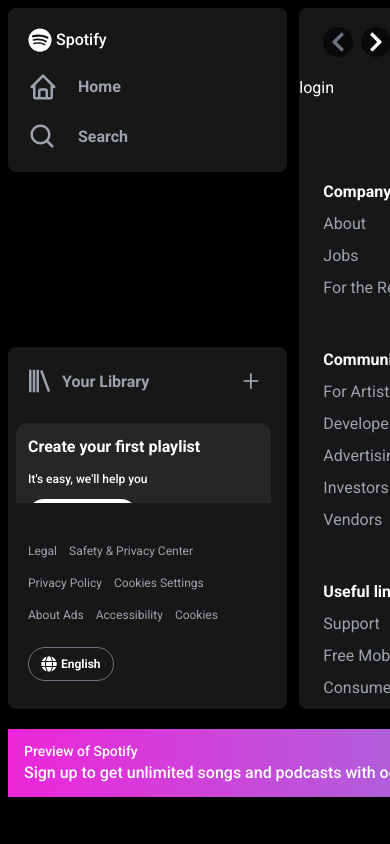
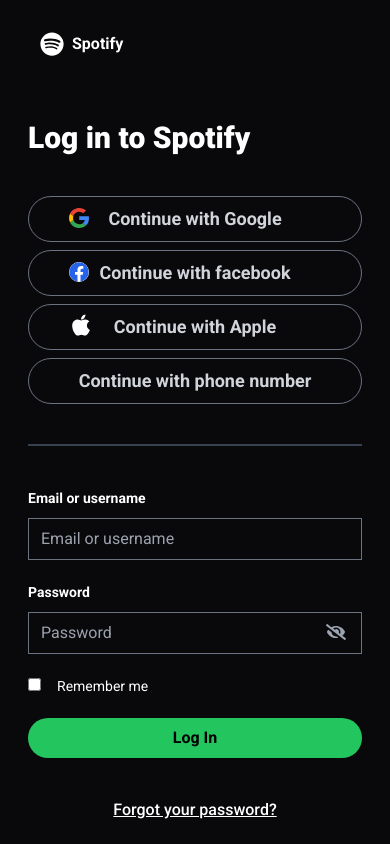
Before and after one commit to Patrick-Njiru/spotify, a React (Vite) app: page /login in a window 390 px wide. Shown: the top 844 px of the page. Built offline with nearby package versions, Linux system fonts and the light colour scheme.

Commit message:
Add the login page and modify the signup page.

```diff
--- a/src/constants/images.js
+++ b/src/constants/images.js
@@ -9,8 +9,9 @@
 import todaysTopHits from "../assets/spotify-playlists/todays-top-hits.jpg"
 import wakeUpGently from "../assets/spotify-playlists/wake-up-gently.jpg"
 // playlist
+import googleIcon from "../assets/google-color-icon.svg"
 
-export const playlistImgs = [
+const playlistImgs = [
 	wakeUpGently,
 	jazzyMorning,
 	todaysTopHits,
@@ -22,3 +23,5 @@
 	chillHits,
 	megaHitMix,
 ]
+
+export { googleIcon, playlistImgs }
--- a/src/scenes/LogIn.jsx
+++ b/src/scenes/LogIn.jsx
@@ -1,7 +1,104 @@
-import { FaSpotify } from "react-icons/fa"
+import { FaApple, FaEyeSlash, FaFacebook, FaSpotify } from "react-icons/fa"
+import {googleIcon} from '../constants/images'
+import { NavLink } from "react-router-dom"
 
 const LogIn = () => {
-	return <div className=''>login</div>
+	return (
+		<div className='min-w-full h-auto fixed bg-zinc-950 from-zinc-800 to-zinc-950 z-10 top-0 bottom-0 start-0 overflow-y-auto md:bg-gradient-to-b'>
+			{/* logo */}
+			<div className='flex items-center font-bold p-10 py-8 bg-zinc-950 mb-0 md:text-2xl'>
+				<FaSpotify className='inline me-2 text-2xl md:text-4xl' /> Spotify
+			</div>
+
+			<div className='w-full rounded-xl text-center space-y-10 mx-auto bg-zinc-950 from-zinc-950 to-zinc-800 px-7 pt-8 md:w-7/12 md:bg-gradient-to-b md:my-8 md:pt-24 md:pb-16 md:px-40'>
+				<h1 className='text-3xl font-extrabold text-start md:text-center md:mb-16 md:text-5xl'>
+					Log in to Spotify{" "}
+				</h1>
+				{/* login options */}
+				<div className=' space-y-2'>
+					<button className='relative font-bold text-center text-lg text-gray-300 rounded-full py-2 w-full border border-gray-500 hover:border-white'>
+						<img src={googleIcon} alt="" className="h-5 absolute start-10 top-1/4" />
+						Continue with Google
+					</button>
+					<button className='relative font-bold text-center text-lg text-gray-300 rounded-full py-2 w-full border border-gray-500 hover:border-white'>
+						<FaFacebook className='absolute start-10 top-1/4 text-xl bg-white rounded-full fill-blue-600' />
+						Continue with facebook
+					</button>
+					<button className='relative font-bold text-center text-lg text-gray-300 rounded-full py-2 w-full border border-gray-500 hover:border-white'>
+						<FaApple className='absolute start-10 top-1/5 text-2xl fill-white' />
+						Continue with Apple
+					</button>
+					<button className='relative font-bold text-center text-lg text-gray-300 rounded-full py-2 w-full border border-gray-500 hover:border-white'>
+						Continue with phone number
+					</button>
+				</div>
+				<p className='h-0.5 bg-gray-700'></p>
+				{/* form */}
+				<form className='space-y-5 text-start md:text-center'>
+					<div className='space-y-2'>
+						<label htmlFor='user' className='font-bold text-sm'>
+							Email or username
+						</label>
+						<input
+							type='text'
+							name='user'
+							id='user'
+							placeholder='Email or username'
+							className='ps-3 py-2 bg-inherit w-full border border-gray-500 hover:border-white focus:border-2 focus:border-white'
+						/>
+					</div>
+					<div className='space-y-2 relative'>
+						<label htmlFor='password' className='font-bold text-sm'>
+							Password
+						</label>
+						<input
+							type='password'
+							name='password'
+							id='password'
+							placeholder='Password'
+							className='ps-3 py-2 bg-inherit w-full border border-gray-500 hover:border-white focus:border-2 focus:border-white'
+						/>
+						<FaEyeSlash className='text-xl absolute end-4 bottom-3 fill-gray-400 hover:fill-white' />
+					</div>
+					<div className=''>
+						<div className='space-x-4 text-start'>
+							<input type='checkbox' name='remember' id='remember' />
+							<label htmlFor='remember' className='text-sm'>
+								Remember me
+							</label>
+						</div>
+					</div>
+
+					{/* submit btn */}
+					<button
+						type='submit'
+						className='w-full py-2 text-black text-center rounded-full bg-green-500 font-bold hover:bg-green-400 hover:font-extrabold'
+					>
+						Log In
+					</button>
+				</form>
+				<div className='text-center space-y-5 md:space-y-8'>
+					<a href='#' className='underline block font-medium hover:text-green-400'>
+						Forgot your password?
+					</a>
+					<p className='hidden h-0.5 bg-gray-700 md:block'></p>
+					<div className='space-y-5 justify-center md:space-y-0 md:flex md:space-x-3'>
+						<p className='text-gray-400'>Don&apos;t have an account?</p>
+						<NavLink to='/signup' className='underline block font-medium hover:text-green-400'>
+							Sign up for spotify
+						</NavLink>
+					</div>
+				</div>
+			</div>
+			<div className='my-8 mt-16 md:bg-zinc-800 md:mb-0 md:py-10 md:mt-6'>
+				<p className='text-xs text-center text-gray-400 font-light'>
+					This site is protected by reCAPTCHA and the Google{" "}
+					<span className='inline underline cursor-pointer'>Privacy Policy</span> and{" "}
+					<span className='inline underline cursor-pointer'>Terms of Service</span> apply
+				</p>
+			</div>
+		</div>
+	)
 }
 
 export default LogIn
--- a/src/scenes/SignUp.jsx
+++ b/src/scenes/SignUp.jsx
@@ -1,10 +1,11 @@
-import { FaApple, FaFacebook, FaGoogle, FaSpotify } from "react-icons/fa"
+import { FaApple, FaFacebook, FaSpotify } from "react-icons/fa"
 import { NavLink } from "react-router-dom"
+import { googleIcon } from "../constants/images"
 
 const SignUp = () => {
 	return (
-		<div className='min-w-full h-auto fixed bg-zinc-900 z-10 top-0 bottom-0 start-0 overflow-y-auto'>
-			<div className='font-bold m-5'>
+		<div className='w-full h-auto fixed bg-zinc-900 z-10 top-0 bottom-0 start-0 overflow-y-auto'>
+			<div className='font-bold m-6 mb-0'>
 				<FaSpotify className='text-2xl inline' /> Spotify
 			</div>
 			<div className='w-72 mx-auto space-y-6 my-3'>
@@ -29,14 +30,14 @@
 					</button>
 				</div>
 				<div className='flex items-center justify-between'>
-					<span className='w-2/5 h-1 bg-gray-500'></span>
+					<span className='w-2/5 h-0.5 bg-gray-700'></span>
 					<span className='w-1/5 text-center'>or</span>
-					<span className='w-2/5 h-1 bg-gray-500'></span>
+					<span className='w-2/5 h-0.5 bg-gray-700'></span>
 				</div>
 				{/* Alternative signup options */}
 				<div className=' space-y-2'>
 					<button className='relative font-bold text-center text-sm rounded-full py-2 w-full border border-gray-500 hover:border-white'>
-						<FaGoogle className='absolute start-5 top-1/4 text-lg fill-red-500' />
+						<img src={googleIcon} alt='' className='h-4 absolute start-5 top-1/4 ' />
 						Sign up with Google
 					</button>
 					<button className='relative font-bold text-center text-sm rounded-full py-2 w-full border border-gray-500 hover:border-white'>
@@ -44,11 +45,11 @@
 						Sign up with facebook
 					</button>
 					<button className='relative font-bold text-center text-sm rounded-full py-2 w-full border border-gray-500 hover:border-white'>
-						<FaApple className='absolute start-5 top-1/4 text-lg' />
+						<FaApple className='absolute start-5 top-1/5 text-xl fill-white' />
 						Sign up with Apple
 					</button>
 				</div>
-				<p className='h-1 bg-gray-500'></p>
+				<p className='h-0.5 bg-gray-700'></p>
 				<div className='flex justify-center space-x-2 text-xs'>
 					<p className='text-gray-400 font-medium'>Already have an account?</p>
 					<NavLink to='/login' className='underline font-medium'>
@@ -60,8 +61,12 @@
 					<span className='block'>
 						This site is protected by reCAPTCHA and the Google
 					</span>
-					<span className='underline mx-1'>Privacy Policy</span> and
-					<span className='underline mx-1'>Terms of Service</span> apply
+					<a className='underline mx-1 cursor-pointer hover:underline'>Privacy Policy</a>{" "}
+					and
+					<a className='underline mx-1 cursor-pointer hover:underline'>
+						Terms of Service
+					</a>{" "}
+					apply
 				</p>
 			</div>
 		</div>
```
Also changed, not shown: src/assets/google-color-icon.svg (added).
